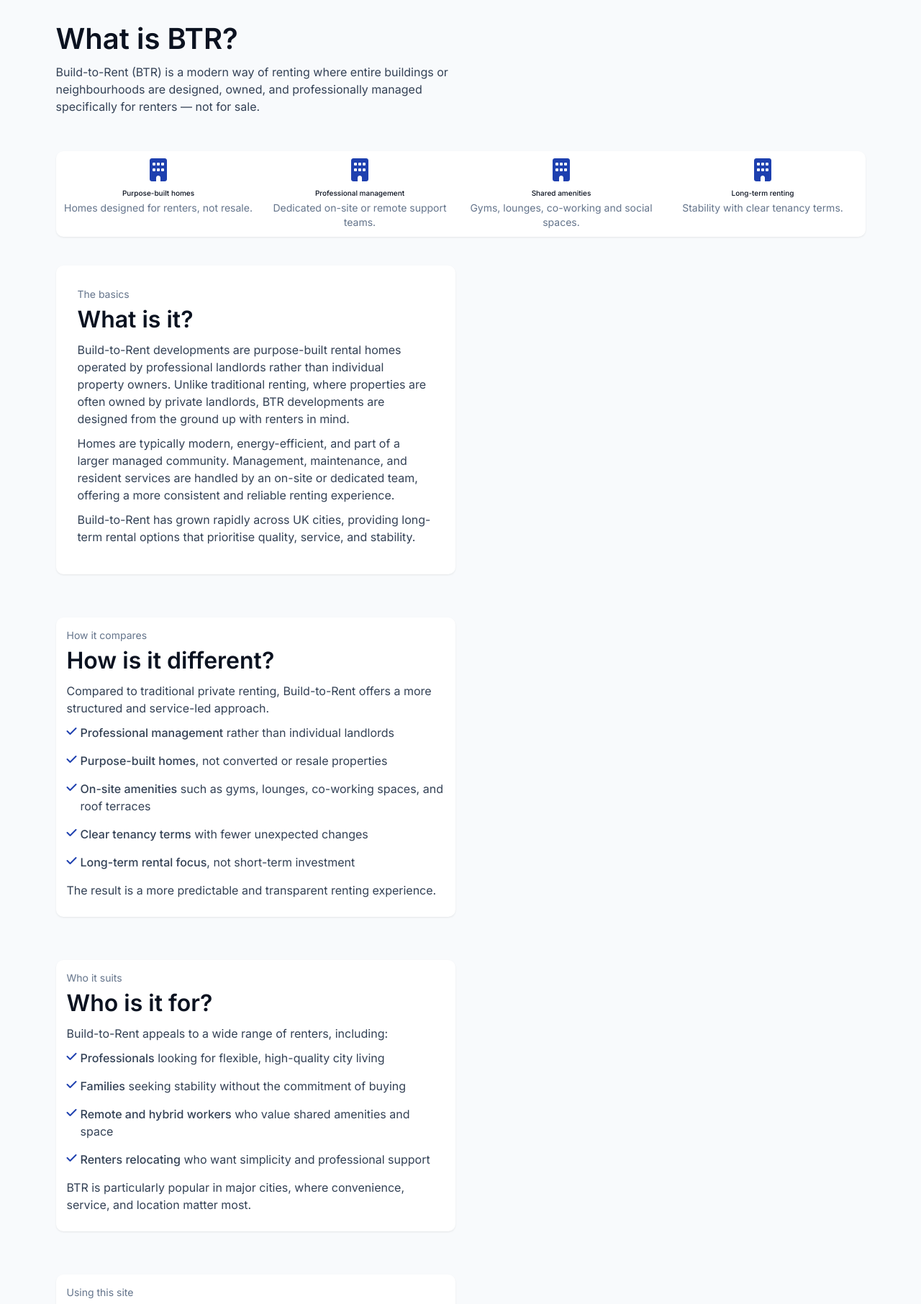
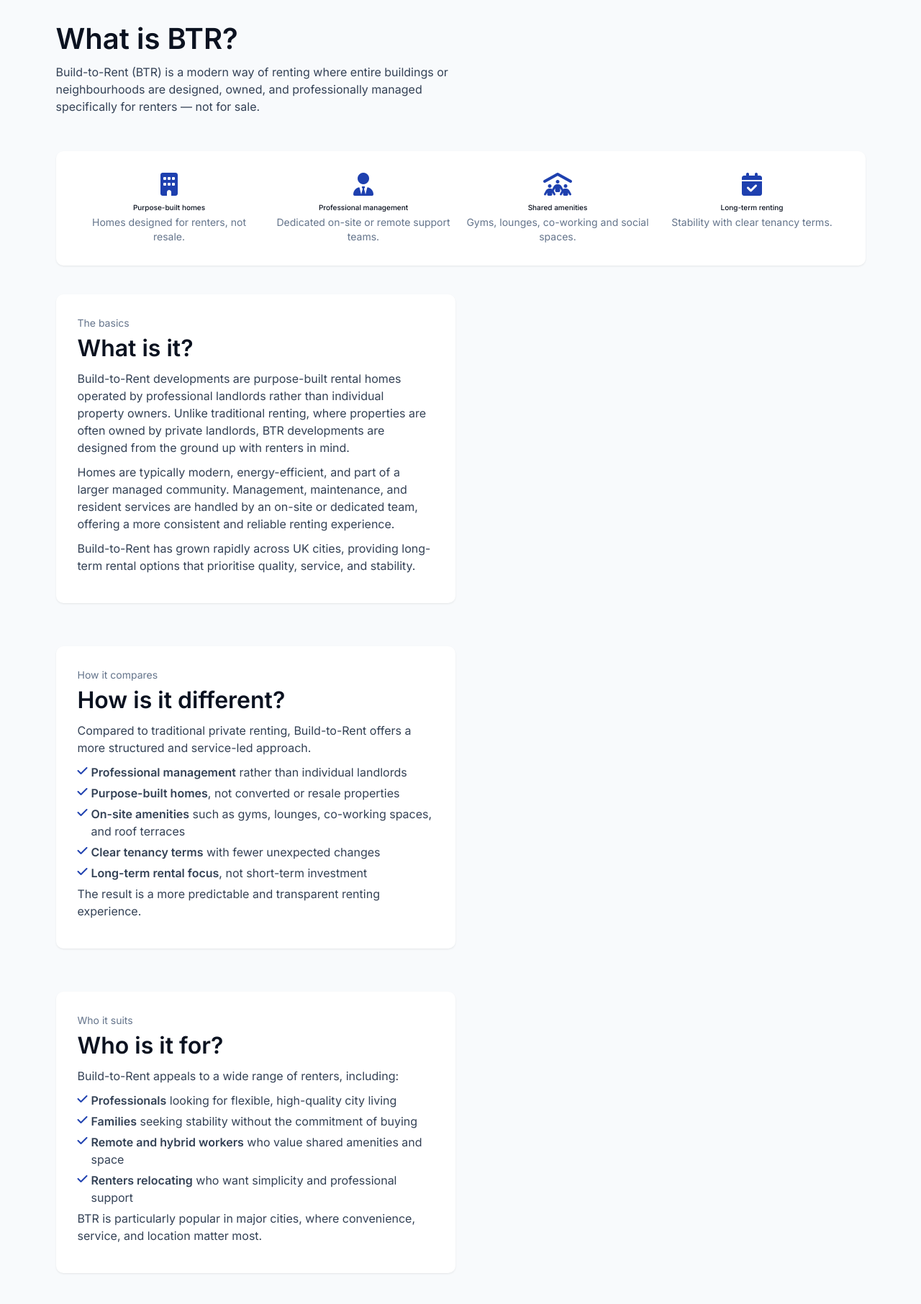
Before and after one commit to creatvie-introvert/btr-directory-mvp, a Django app: page /what_is_btr/ in a window 1280 px wide. Shown: the part 46-1858 px from the top of the page at 72% size. Run offline with Django 5.2, Linux system fonts and the light colour scheme; some libraries are stand-ins or nearby versions.

Commit message:
refactor(core): make cards and list items consitent in what_is_btr and about pages

```diff
--- a/core/static/core/css/styles.css
+++ b/core/static/core/css/styles.css
@@ -79,10 +79,6 @@ h4 {
 
 .text-secondary {
     color: var(--btr-text-secondary);
-}
-
-.medium-weight-text {
-    font-weight: 500;
 }
 
 /* Links & buttons */
--- a/core/templates/core/what_is_btr.html
+++ b/core/templates/core/what_is_btr.html
@@ -24,7 +24,7 @@
 <section class="py-3" id="btr-highlights">
     <div class="container">
         <div class="card border-0 shadow-sm rounded-4">
-            <div class="card-body">
+            <div class="card-body p-4 p-lg-5">
                 <div class="row g-4 text-center">
                     <div class="col-12 col-sm-6 col-lg-3">
                         <i class="fa-solid fa-building fa-2x mb-3"></i>
@@ -35,7 +35,7 @@
                     </div>
 
                     <div class="col-12 col-sm-6 col-lg-3">
-                        <i class="fa-solid fa-building fa-2x mb-3"></i>
+                        <i class="fa-solid fa-user-tie fa-2x mb-3"></i>
                         <h3 class="h6 mb-2">Professional management</h3>
                         <p class="text-muted small mb-0">
                             Dedicated on-site or remote support teams.
@@ -43,7 +43,7 @@
                     </div>
 
                     <div class="col-12 col-sm-6 col-lg-3">
-                        <i class="fa-solid fa-building fa-2x mb-3"></i>
+                        <i class="fa-solid fa-people-roof fa-2x mb-3"></i>
                         <h3 class="h6 mb-2">Shared amenities</h3>
                         <p class="text-muted small mb-0">
                             Gyms, lounges, co-working and social spaces.
@@ -51,7 +51,7 @@
                     </div>
 
                     <div class="col-12 col-sm-6 col-lg-3">
-                        <i class="fa-solid fa-building fa-2x mb-3"></i>
+                        <i class="fa-solid fa-calendar-check fa-2x mb-3"></i>
                         <h3 class="h6 mb-2">Long-term renting</h3>
                         <p class="text-muted small mb-0">
                             Stability with clear tenancy terms.
@@ -67,19 +67,22 @@
     <div class="container">
         <div class="row g-4">
             <div class="col-12 col-md-8 col-lg-8 col-xl-6">
-                <div class="card border-0 shadow-sm rounded-4 p-4 p-lg-5">
+                <div class="card border-0 shadow-sm rounded-4">
+                    <div class="card-body p-4 p-lg-5">
                         <p class="text-muted small mb-2">The basics</p>
                         <h2 class="mb-3">What is it?</h2>
                         <p class="body">
                             Build-to-Rent developments are purpose-built rental homes operated by professional landlords
                             rather
-                        than individual property owners. Unlike traditional renting, where properties are often owned by
+                            than individual property owners. Unlike traditional renting, where properties are often
+                            owned by
                             private landlords, BTR developments are designed from the ground up with renters in mind.
                         </p>
                         <p class="body">
                             Homes are typically modern, energy-efficient, and part of a larger managed community.
                             Management,
-                        maintenance, and resident services are handled by an on-site or dedicated team, offering a more
+                            maintenance, and resident services are handled by an on-site or dedicated team, offering a
+                            more
                             consistent and reliable renting experience.
                         </p>
                         <p class="body">
@@ -91,56 +94,58 @@
                 </div>
             </div>
         </div>
+    </div>
 </section>
 
 <section class="py-5" id="how-its-different">
     <div class="container">
         <div class="row g-4">
             <div class="col-12 col-md-8 col-lg-8 col-xl-6">
-                <div class="card border-0 shadow-sm rounded-4 p-4">
+                <div class="card border-0 shadow-sm rounded-4">
+                    <div class="card-body p-4 p-lg-5">
                         <p class="text-muted small mb-2">How it compares</p>
                         <h2 class="mb-3">How is it different?</h2>
                         <p class="body">
-                        Compared to traditional private renting, Build-to-Rent offers a more structured and service-led
+                            Compared to traditional private renting, Build-to-Rent offers a more structured and
+                            service-led
                             approach.
                         </p>
                         <ul class="list-unstyled mb-0">
                             <li class="d-flex gap-2 mb-2 align-items-start">
                                 <i class="fa-solid fa-check mt-1"></i>
-                            <p class="body">
-                                <span class="medium-weight-text">Professional management</span> rather than individual
-                                landlords
-                            </p>
+                                <span class="body">
+                                    <strong>Professional management</strong> rather than individual landlords
+                                </span>
                             </li>
                             <li class="d-flex gap-2 mb-2 align-items-start">
                                 <i class="fa-solid fa-check mt-1"></i>
-                            <p class="body">
-                                <span class="medium-weight-text">Purpose-built homes</span>, not converted or resale
-                                properties
-                            </p>
+                                <span class="body">
+                                    <strong>Purpose-built homes</strong>, not converted or resale properties
+                                </span>
                             </li>
                             <li class="d-flex gap-2 mb-2 align-items-start">
                                 <i class="fa-solid fa-check mt-1"></i>
-                            <p class="body">
-                                <span class="medium-weight-text">On-site amenities</span> such as gyms, lounges, co-working spaces, and roof terraces
-                            </p>
+                                <span class="body">
+                                    <strong>On-site amenities</strong> such as gyms, lounges, co-working spaces, and roof terraces
+                                </span>
                             </li>
                             <li class="d-flex gap-2 mb-2 align-items-start">
                                 <i class="fa-solid fa-check mt-1"></i>
-                            <p class="body">
-                                <span class="medium-weight-text">Clear tenancy terms</span> with fewer unexpected changes
-                            </p>
+                                <span class="body">
+                                    <strong>Clear tenancy terms</strong> with fewer unexpected changes
+                                </span>
                             </li>
                             <li class="d-flex gap-2 mb-2 align-items-start">
                                 <i class="fa-solid fa-check mt-1"></i>
-                            <p class="body">
-                                <span class="medium-weight-text">Long-term rental focus</span>, not short-term investment
-                            </p>
+                                <span class="body">
+                                    <strong>Long-term rental focus</strong>, not short-term investment
+                                </span>
                             </li>
                         </ul>
                         <p class="body">
                             The result is a more predictable and transparent renting experience.
                         </p>
+                    </div>
                 </div>
             </div>
         </div>
@@ -151,7 +156,8 @@
     <div class="container">
         <div class="row g-4">
             <div class="col-12 col-md-8 col-lg-8 col-xl-6">
-                <div class="card border-0 shadow-sm rounded-4 p-4">
+                <div class="card border-0 shadow-sm rounded-4">
+                    <div class="card-body p-4 p-lg-5">
                         <p class="text-muted small mb-2">Who it suits</p>
                         <h2 class="mb-3">Who is it for?</h2>
                         <p class="body">
@@ -160,28 +166,29 @@
                         <ul class="list-unstyled mb-0">
                             <li class="d-flex gap-2 mb-2 align-items-start">
                                 <i class="fa-solid fa-check mt-1"></i>
-                            <p class="body">
-                                <span class="medium-weight-text">Professionals</span> looking for flexible, high-quality
-                                city living
-                            </p>
+                                <span class="body">
+                                    <strong>Professionals</strong> looking for flexible, high-quality city living
+                                </span>
                             </li>
                             <li class="d-flex gap-2 mb-2 align-items-start">
                                 <i class="fa-solid fa-check mt-1"></i>
-                            <p class="body">
-                                <span class="medium-weight-text">Families</span> seeking stability without the commitment of buying
-                            </p>
+                                <span class="body">
+                                    <strong>Families</strong> seeking stability without the commitment of buying
+                                </span>
                             </li>
                             <li class="d-flex gap-2 mb-2 align-items-start">
                                 <i class="fa-solid fa-check mt-1"></i>
-                            <p class="body">
-                                <span class="medium-weight-text">Remote and hybrid workers</span> who value shared amenities and space
-                            </p>
+                                <span class="body">
+                                    <strong>Remote and hybrid workers</strong> who value shared
+                                    amenities and space
+                                </span>
                             </li>
                             <li class="d-flex gap-2 mb-2 align-items-start">
                                 <i class="fa-solid fa-check mt-1"></i>
-                            <p class="body">
-                                <span class="medium-weight-text">Renters relocating</span> who want simplicity and professional support
-                            </p>
+                                <span class="body">
+                                    <strong>Renters relocating</strong> who want simplicity and
+                                    professional support
+                                </span>
                             </li>
                         </ul>
                         <p class="body">
@@ -192,13 +199,15 @@
                 </div>
             </div>
         </div>
+    </div>
 </section>
 
 <section class="py-5" id="why-use-us">
     <div class="container">
         <div class="row g-4">
             <div class="col-12 col-md-8 col-lg-8 col-xl-6">
-                <div class="card border-0 shadow-sm rounded-4 p-4">
+                <div class="card border-0 shadow-sm rounded-4">
+                    <div class="card-body p-4 p-lg-5">
                         <p class="text-muted small mb-2">Using this site</p>
                         <h2 class="mb-3">Why use BTR Directory?</h2>
                         <p class="body">
@@ -206,35 +215,42 @@
                             cities.
                         </p>
                         <p class="body">
-                        Instead of navigating multiple operator websites, BTR Directory brings listings together in one
+                            Instead of navigating multiple operator websites, BTR Directory brings listings together in
+                            one
                             place — allowing you to:
                         </p>
                         <ul class="list-unstyled mb-0">
                             <li class="d-flex gap-2 mb-2 align-items-start">
                                 <i class="fa-solid fa-check mt-1"></i>
-                            <p class="body">Compare developments by city</p>
+                                <span class="body">
+                                    Compare developments by city
+                                </span>
                             </li>
                             <li class="d-flex gap-2 mb-2 align-items-start">
                                 <i class="fa-solid fa-check mt-1"></i>
-                            <p class="body">
+                                <span class="body">
                                     View key facts, amenities, and pricing
-                            </p>
+                                </span>
                             </li>
                             <li class="d-flex gap-2 mb-2 align-items-start">
                                 <i class="fa-solid fa-check mt-1"></i>
-                            <p class="body">
+                                <span class="body">
                                     Understand tenancy options at a glance
-                            </p>
+                                </span>
                             </li>
                             <li class="d-flex gap-2 mb-2 align-items-start">
                                 <i class="fa-solid fa-check mt-1"></i>
-                            <p class="body">Enquire directly with operators</p>
+                                <span class="body">
+                                    Enquire directly with operators
+                                </span>
                             </li>
                         </ul>
                         <p class="body">
-                        The platform is renter-first, independent, and focused on clarity, helping you research before
+                            The platform is renter-first, independent, and focused on clarity, helping you research
+                            before
                             you enquire.
                         </p>
+                    </div>
                 </div>
             </div>
         </div>
@@ -248,7 +264,8 @@
                 <p class="text-muted small mb-2">Start exploring</p>
                 <h2 class="mb-3">Find Build-to-Rent homes in your city</h2>
                 <p class="mb-4 text-muted">
-                    Browse professionally managed rental developments across UK cities, with clear pricing, amenities, and tenancy details.
+                    Browse professionally managed rental developments across UK cities, with clear pricing, amenities,
+                    and tenancy details.
                 </p>
                 <a href="{% url 'cities:list' %}" class="btn btn-primary btn-lg col-12 col-md-auto">
                     Browse cities
```
Also changed, not shown: core/templates/core/about.html (+33 -14 lines). Lines whose indentation alone changed are shown as unchanged.
